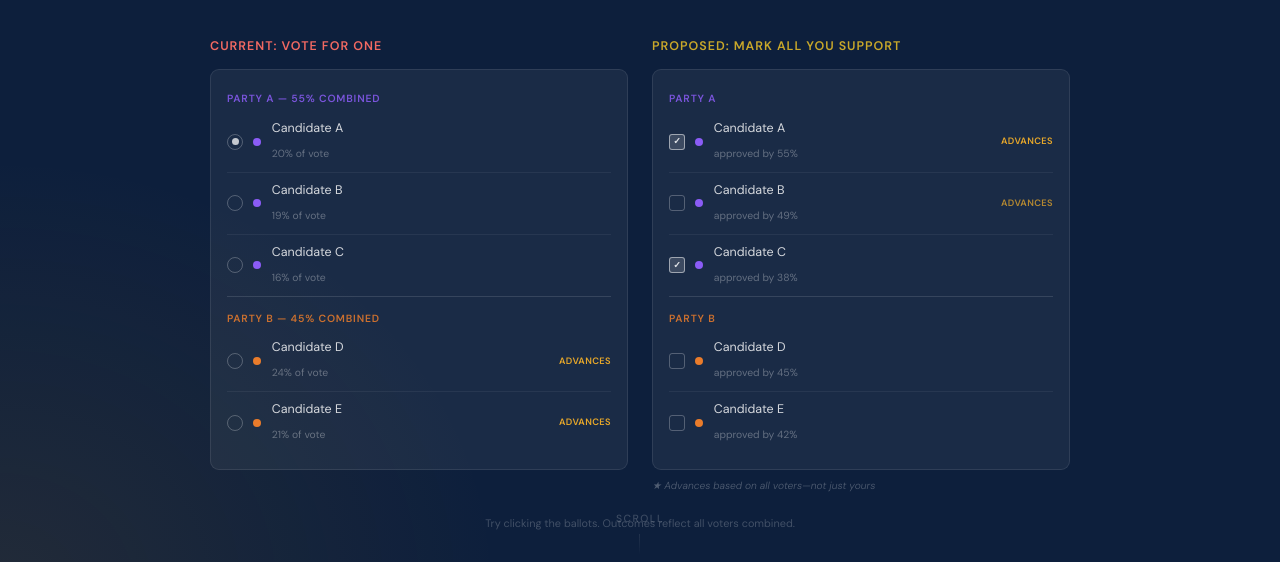
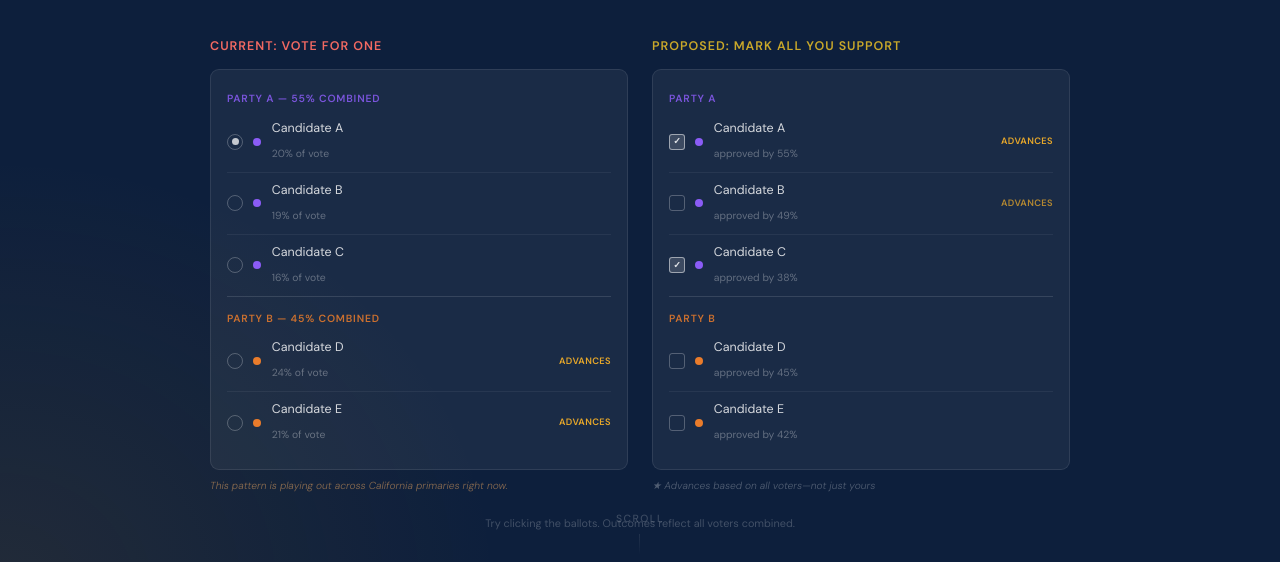
Before and after one commit to ClayShentrup/patch_the_primary, a plain HTML site: page index.html in a window 1280 px wide. Shown: the part 238-800 px from the top of the page. Drawn offline with Linux system fonts and the light colour scheme.

Commit message:
Update index.html

```diff
--- a/index.html
+++ b/index.html
@@ -391,9 +391,8 @@ footer a:hover { color: var(--gold); }
               <span class="cand-adv">ADVANCES</span>
             </div>
           </div>
+          <p class="ballot-note" style="color:rgba(255,180,100,0.5);">This pattern is playing out across California primaries right now.</p>
         </div>
-
-        <!-- APPROVAL -->
         <div>
           <div class="demo-label good">Proposed: Mark all you support</div>
           <div class="demo-ballot" id="ballot-approval">
```
